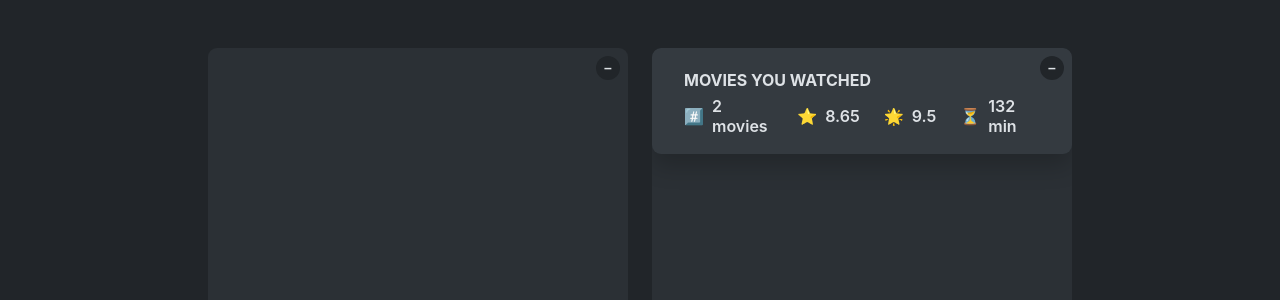
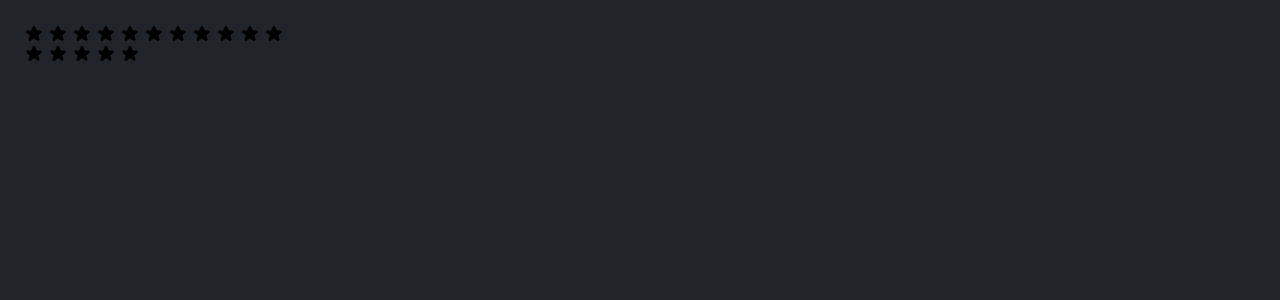
Before and after one commit to LayMui/usepopcorn, a React (Create React App) app: page / in a window 1280 px wide. Shown: the top 300 px of the page. Built offline with nearby package versions, Linux system fonts and the light colour scheme.

Commit message:
temp star rating not display

```diff
--- /dev/null
+++ b/src/StarRating.js
@@ -0,0 +1,86 @@
+
+import { useState } from "react";
+const containerStyle = {
+    display:'flex', //side-by-side
+    // alignItems: 'center',
+    // gap: "16px"
+};
+
+
+const starContainerStyle = {
+    display: 'flex',
+    gap: "4px"
+}
+
+const textStyle = {
+    lineHeight: "1",
+    margin: "0"
+
+}
+export default function StarRating({maxRating = 5})
+{
+    const [rating, setRating] = useState(0);
+    const [tempRating, setTempRating] = useState(0)
+
+    function handleRating(rating) {
+        setRating(rating)
+    }
+    return (
+        <div style={containerStyle}>
+         <div style={starContainerStyle}>
+            {Array.from({length: maxRating}, (_, i) => (
+                <Star
+                    key={i}
+                    full={tempRating ? tempRating >= i + 1: rating >= i + 1}
+                    onRate={() => handleRating(i+1)}
+                    onHoverIn={() => setTempRating(i+1)}
+                    onHoverOut={() => setTempRating(0)}
+                />
+             ))}
+            </div>
+            <p style={textStyle}>{tempRating || ""}</p>
+        </div>
+    )
+}
+
+const starStyle = {
+    width: '20px',
+    height: '20px',
+    display: 'block',
+    cursor: 'pointer',
+}
+
+function Star({onRate, full, onHoverIn, onHoverOut}) {
+    return (
+        <span role='button' style={starStyle}
+        onClick={onRate}
+        onMouseEnter={() => onHoverIn}
+        onMouseLeave={() => onHoverOut}
+        >
+        {full ? (
+        <svg
+          xmlns="http://www.w3.org/2000/svg"
+          viewBox="0 0 20 20"
+          fill="#fcc419"
+          stroke="#fcc419"
+        >
+          <path d="M9.049 2.927c.3-.921 1.603-.921 1.902 0l1.07 3.292a1 1 0 00.95.69h3.462c.969 0 1.371 1.24.588 1.81l-2.8 2.034a1 1 0 00-.364 1.118l1.07 3.292c.3.921-.755 1.688-1.54 1.118l-2.8-2.034a1 1 0 00-1.175 0l-2.8 2.034c-.784.57-1.838-.197-1.539-1.118l1.07-3.292a1 1 0 00-.364-1.118L2.98 8.72c-.783-.57-.38-1.81.588-1.81h3.461a1 1 0 00.951-.69l1.07-3.292z" />
+        </svg>
+      ) : (
+        <svg
+        xmlns="http://www.w3.org/2000/svg"
+        viewBox="0 0 20 20"
+        fill="#000"
+        stroke="#000"
+      >
+        <path
+          d="M9.049 2.927c.3-.921 1.603-.921 1.902 0l1.07 3.292a1 1 0 00.95.69h3.462c.969 0 1.371 1.24.588 1.81l-2.8 2.034a1 1 0 00-.364 1.118l1.07 3.292c.3.921-.755 1.688-1.54 1.118l-2.8-2.034a1 1 0 00-1.175 0l-2.8 2.034c-.784.57-1.838-.197-1.539-1.118l1.07-3.292a1 1 0 00-.364-1.118L2.98 8.72c-.783-.57-.38-1.81.588-1.81h3.461a1 1 0 00.951-.69l1.07-3.292z"
+        />
+      </svg>
+
+
+        )}
+</span>
+
+    )
+}
--- a/src/index.js
+++ b/src/index.js
@@ -1,12 +1,13 @@
 import React from 'react';
 import ReactDOM from 'react-dom/client';
 import './index.css';
-import App from './App';
-
+// import App from './App';
+import StarRating from './StarRating';
 
 const root = ReactDOM.createRoot(document.getElementById('root'));
 root.render(
   <React.StrictMode>
-    <App />
+    <StarRating maxRating={11} />
+    <StarRating />
   </React.StrictMode>
 );
```
